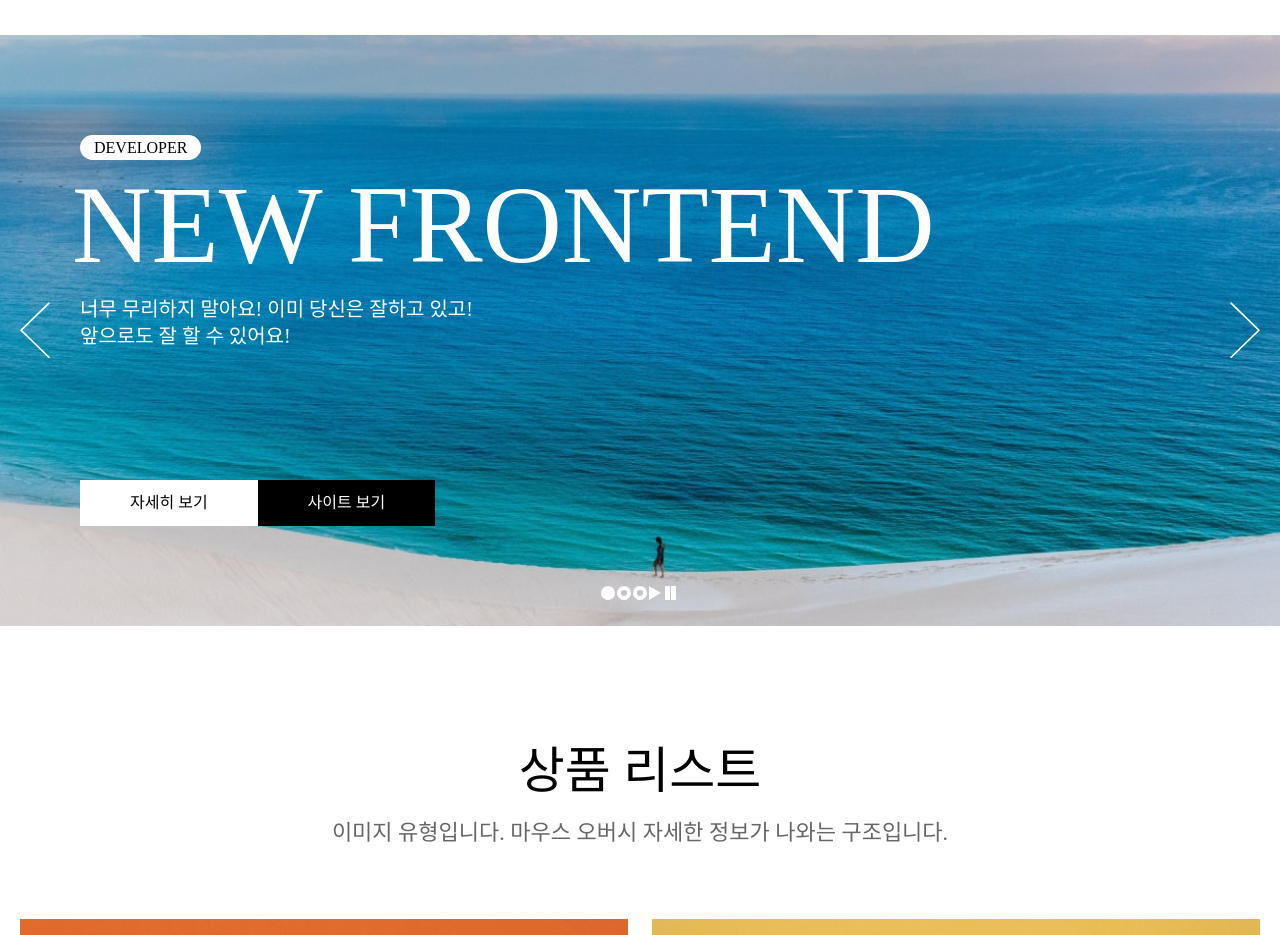
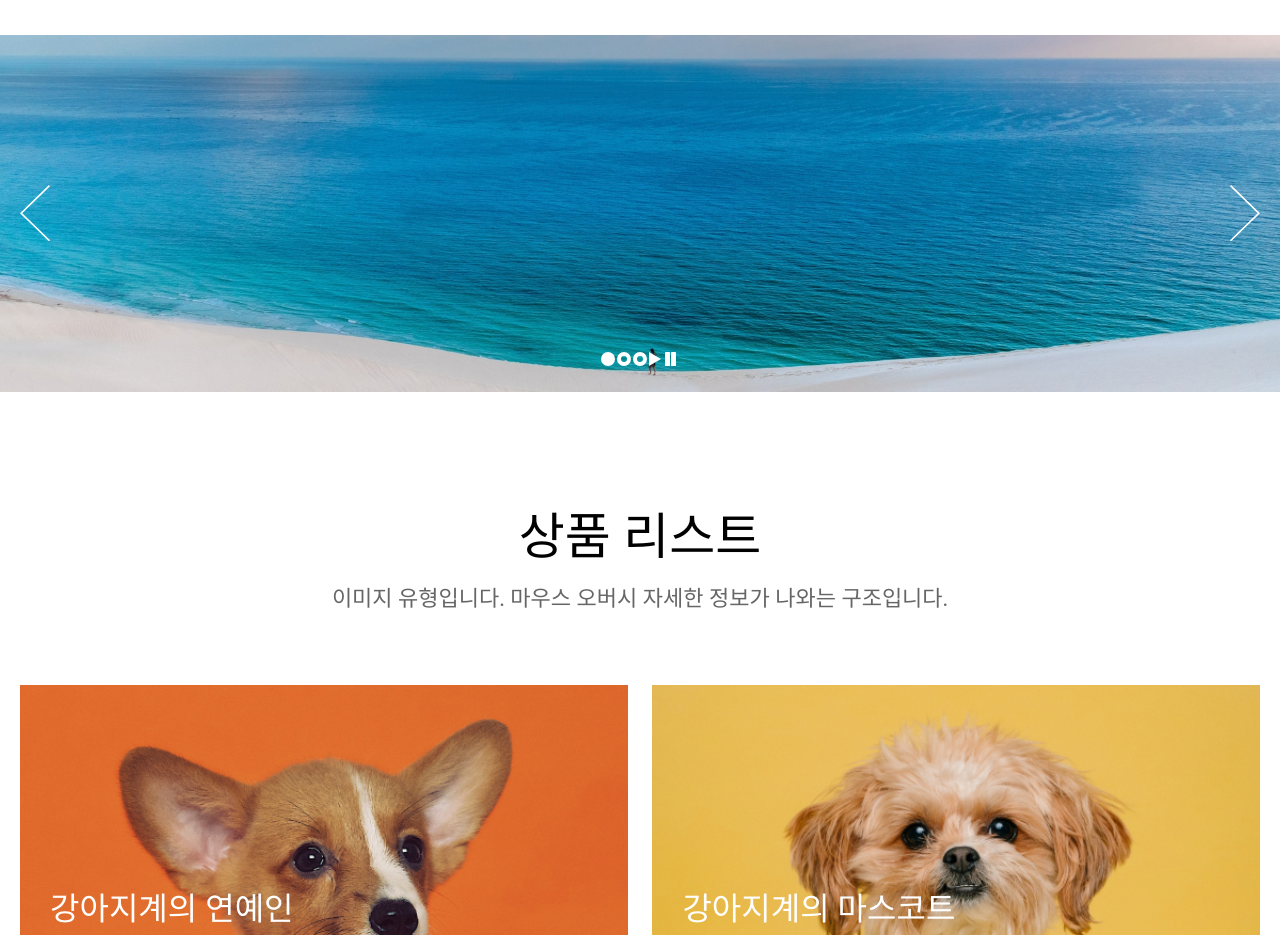
Before and after one commit to highfive-goorm/highfive-front, a React (Create React App) app: page / in a window 1280 px wide. Shown: the part 1040-1975 px from the top of the page. Built offline with nearby package versions, Linux system fonts and the light colour scheme; a web font is replaced by a local one.

Commit message:
feat (HG-70): 광고 배너(Slider) 개발

```diff
--- a/src/components/Slider.jsx
+++ b/src/components/Slider.jsx
@@ -7,18 +7,25 @@ const Slider = ( props ) => {
             <div className="slider__inner">
                 <div className="slider">
                     <div className="slider__img">
+
                         <div className="desc">
+                            {/*
                             <span>developer</span>
-                            <h3>new frontend</h3>
+
+                            <h3>광고 박스</h3>
+                            */}
                             <p>
-                                너무 무리하지 말아요! 이미 당신은 잘하고 있고!<br />
-                                앞으로도 잘 할 수 있어요!
+                                {/*여기다 글쓰기1*/}<br />
+                                {/*여기다 글쓰기2*/}
                             </p>
-                            <div className="btn">
+
+                        </div>
+                        {/*
+                        <div className="btn">
                                 <a href="/">자세히 보기</a>
                                 <a href="/" className="black">사이트 보기</a>
-                            </div>
                         </div>
+                        */}
                     </div>
                     <div className="slider__arrow">
                         <a href="/" className="left"><span className="ir">이전 이미지</span></a>
```
